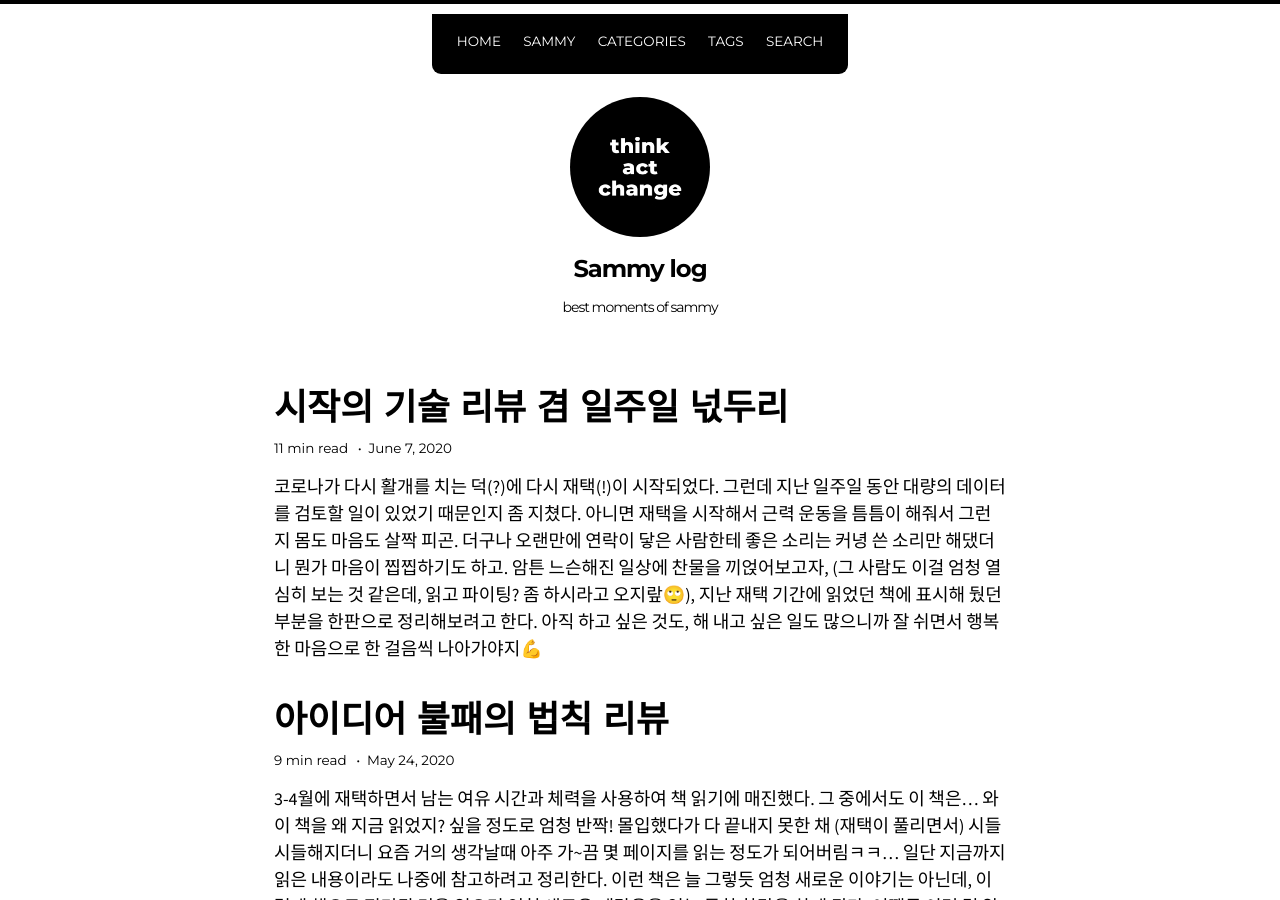
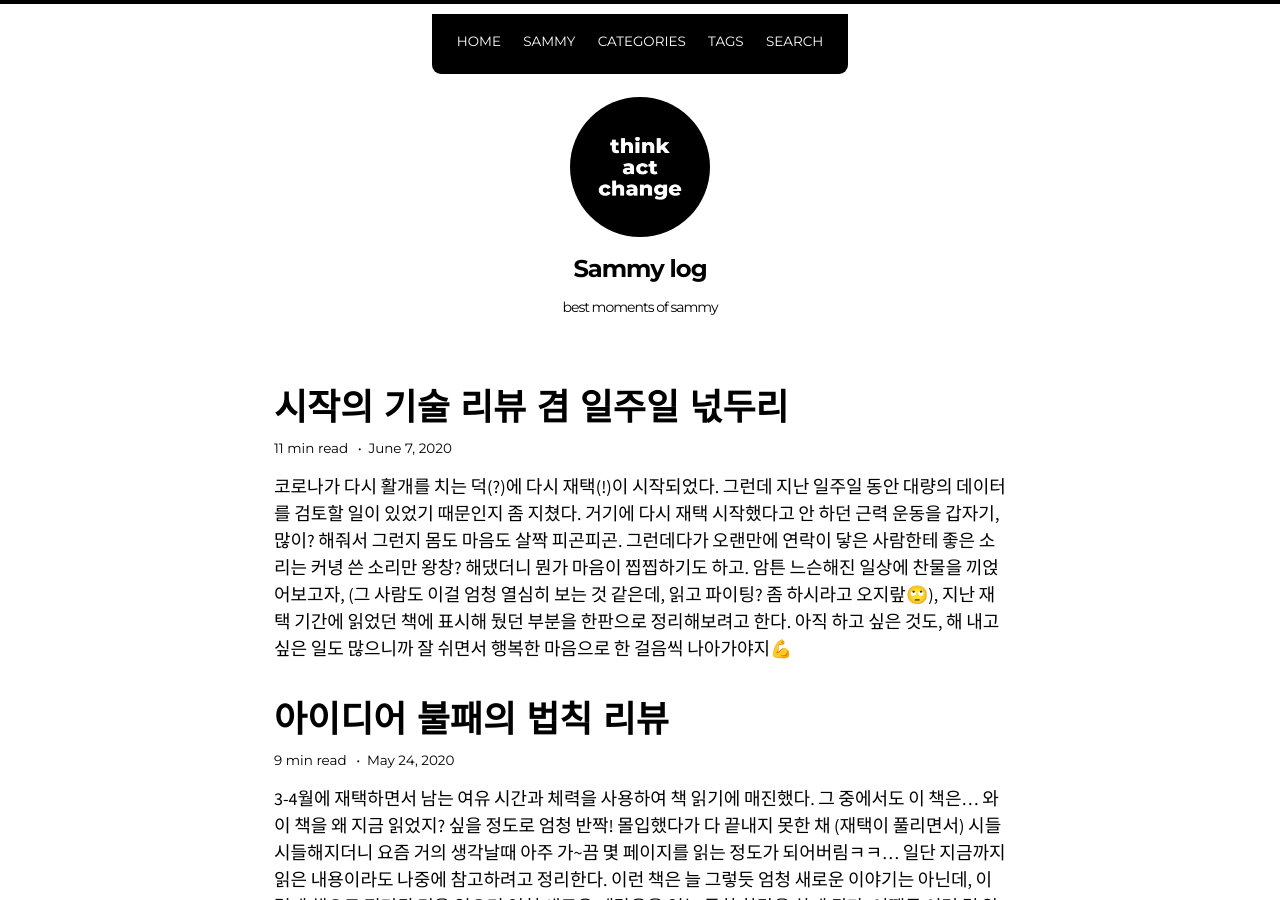
Before and after one commit to ssammykim/ssammykim.github.io, a Jekyll site: the page built from index.html, in a window 1280 px wide and 900 px high. Built offline with Jekyll 4.4.1, drawn with Linux system fonts in a browser that asks for light colours; nearby versions of some CDN libraries; some web fonts are replaced; the list of posts is cut into pages by our own code.

Commit message:
Update 2020-06-07-unfuck-yourself.md

```diff
--- a/_posts/2020-06-07-unfuck-yourself.md
+++ b/_posts/2020-06-07-unfuck-yourself.md
@@ -10,7 +10,7 @@ published: true
 excerpt_separator: "<!--more-->"
 ---
 
-코로나가 다시 활개를 치는 덕(?)에 다시 재택(!)이 시작되었다. 그런데 지난 일주일 동안 대량의 데이터를 검토할 일이 있었기 때문인지 좀 지쳤다. 아니면 재택을 시작해서 근력 운동을 틈틈이 해줘서 그런지 몸도 마음도 살짝 피곤. 더구나 오랜만에 연락이 닿은 사람한테 좋은 소리는 커녕 쓴 소리만 해댔더니 뭔가 마음이 찝찝하기도 하고. 암튼 느슨해진 일상에 찬물을 끼얹어보고자, (그 사람도 이걸 엄청 열심히 보는 것 같은데, 읽고 파이팅? 좀 하시라고 오지랖🙄), 지난 재택 기간에 읽었던 책에 표시해 뒀던 부분을 한판으로 정리해보려고 한다. 아직 하고 싶은 것도, 해 내고 싶은 일도 많으니까 잘 쉬면서 행복한 마음으로 한 걸음씩 나아가야지💪
+코로나가 다시 활개를 치는 덕(?)에 다시 재택(!)이 시작되었다. 그런데 지난 일주일 동안 대량의 데이터를 검토할 일이 있었기 때문인지 좀 지쳤다. 거기에 다시 재택 시작했다고 안 하던 근력 운동을 갑자기, 많이? 해줘서 그런지 몸도 마음도 살짝 피곤피곤. 그런데다가 오랜만에 연락이 닿은 사람한테 좋은 소리는 커녕 쓴 소리만 왕창? 해댔더니 뭔가 마음이 찝찝하기도 하고. 암튼 느슨해진 일상에 찬물을 끼얹어보고자, (그 사람도 이걸 엄청 열심히 보는 것 같은데, 읽고 파이팅? 좀 하시라고 오지랖🙄), 지난 재택 기간에 읽었던 책에 표시해 뒀던 부분을 한판으로 정리해보려고 한다. 아직 하고 싶은 것도, 해 내고 싶은 일도 많으니까 잘 쉬면서 행복한 마음으로 한 걸음씩 나아가야지💪
 
 <!--more-->
 
```
